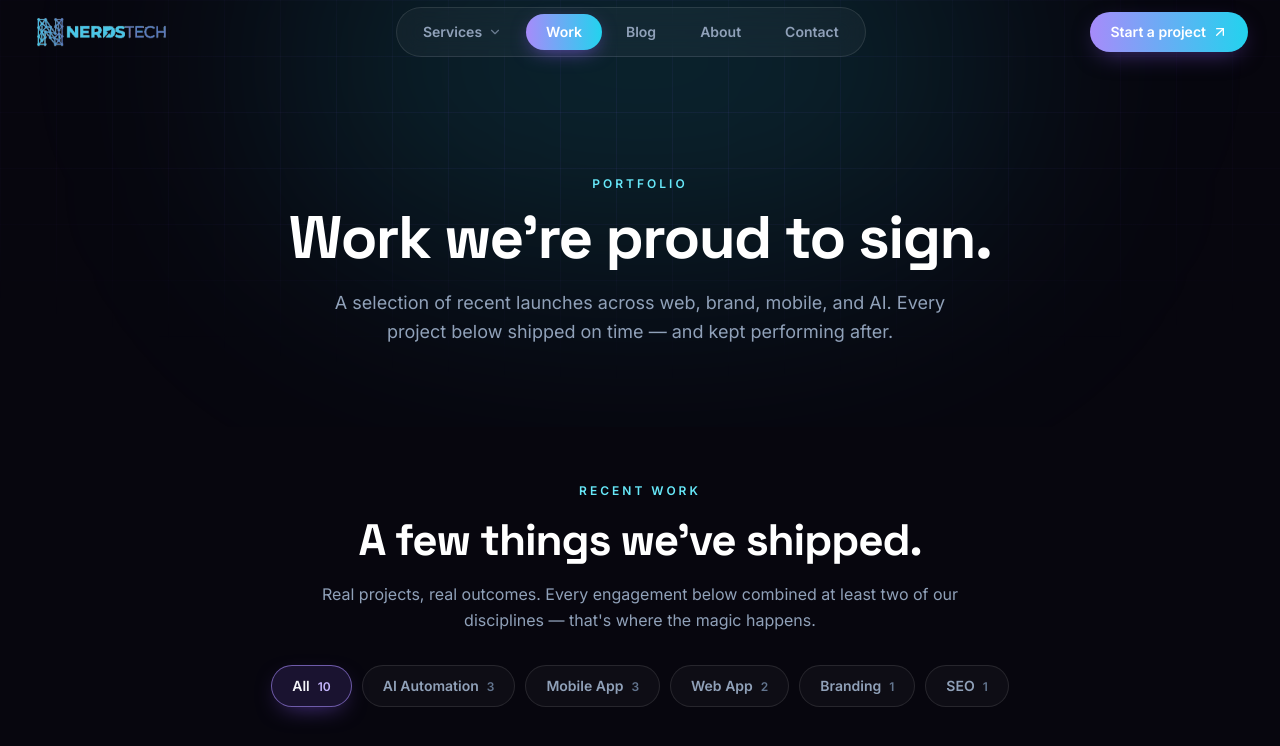
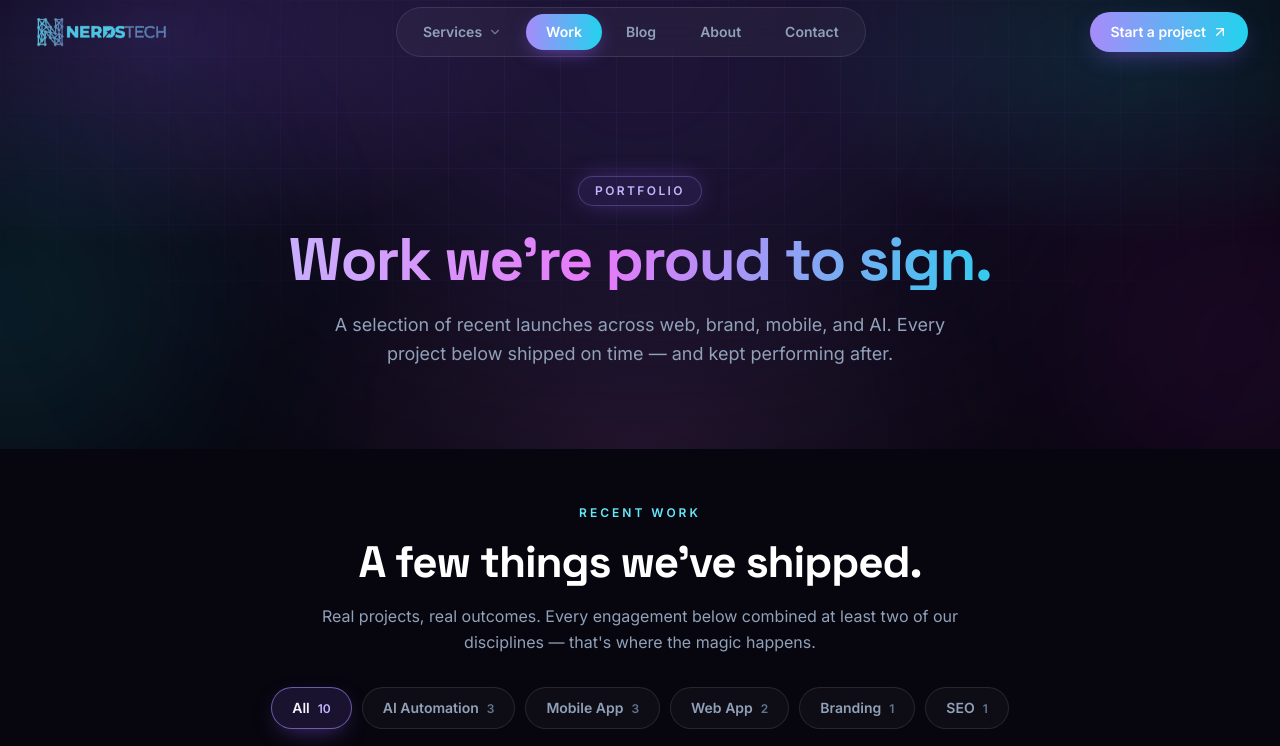
Before and after one commit to charlieboy350/nerds-tech-website, a Next.js app: page /work in a window 1280 px wide. Shown: the top 746 px of the page. Built offline with nearby package versions, Linux system fonts and the light colour scheme.

Commit message:
Theme: inner-page hero matches homepage aurora hero

```diff
--- a/src/components/PageHero.tsx
+++ b/src/components/PageHero.tsx
@@ -9,12 +9,19 @@ interface PageHeroProps {
   sub?: string;
 }
 
-/** Animated hero used at the top of every inner page (SEO: single h1 per page). */
+/**
+ * Animated hero used at the top of every inner page (SEO: single h1 per page).
+ * Mirrors the homepage hero: aurora backdrop, glow pill eyebrow, gradient title.
+ */
 export default function PageHero({ eyebrow, title, sub }: PageHeroProps) {
   return (
     <section className="relative overflow-hidden pt-36 pb-14 sm:pt-44 sm:pb-20" aria-label="Page introduction">
+      {/* Backdrop — same aurora treatment as the homepage hero */}
       <div className="bg-grid absolute inset-0 [mask-image:radial-gradient(ellipse_70%_60%_at_50%_30%,black,transparent)]" aria-hidden="true" />
-      <div className="absolute -top-32 left-1/2 h-[380px] w-[720px] -translate-x-1/2 rounded-full bg-steel-500/15 blur-[130px]" aria-hidden="true" />
+      <div className="aurora-bg absolute inset-0" aria-hidden="true" />
+      <div className="absolute -top-32 left-1/2 h-[380px] w-[720px] -translate-x-1/2 rounded-full bg-brand-500/25 blur-[140px]" aria-hidden="true" />
+      <div className="absolute top-40 -left-32 h-72 w-72 rounded-full bg-steel-500/20 blur-[120px]" aria-hidden="true" />
+      <div className="absolute top-48 -right-24 h-72 w-72 rounded-full bg-fuchsia-500/15 blur-[120px]" aria-hidden="true" />
       <motion.div
         initial={{ opacity: 0, y: 30 }}
         animate={{ opacity: 1, y: 0 }}
@@ -22,9 +29,11 @@ export default function PageHero({ eyebrow, title, sub }: PageHeroProps) {
         className="relative mx-auto max-w-7xl px-5 text-center sm:px-8"
       >
         <GsapReveal>
-          <p className="text-xs font-semibold uppercase tracking-[0.25em] text-steel-400">{eyebrow}</p>
+          <span className="inline-flex items-center rounded-full border border-brand-400/30 bg-brand-500/10 px-4 py-1.5 text-xs font-semibold uppercase tracking-[0.2em] text-brand-300 shadow-[0_0_24px_-6px_rgba(139,92,246,0.5)]">
+            {eyebrow}
+          </span>
         </GsapReveal>
-        <h1 className="mx-auto mt-4 max-w-3xl font-display text-4xl font-bold tracking-tight text-white sm:text-5xl lg:text-6xl">
+        <h1 className="text-gradient mx-auto mt-6 max-w-3xl font-display text-4xl font-bold tracking-tight sm:text-5xl lg:text-6xl">
           {title}
         </h1>
         {sub && (
```
